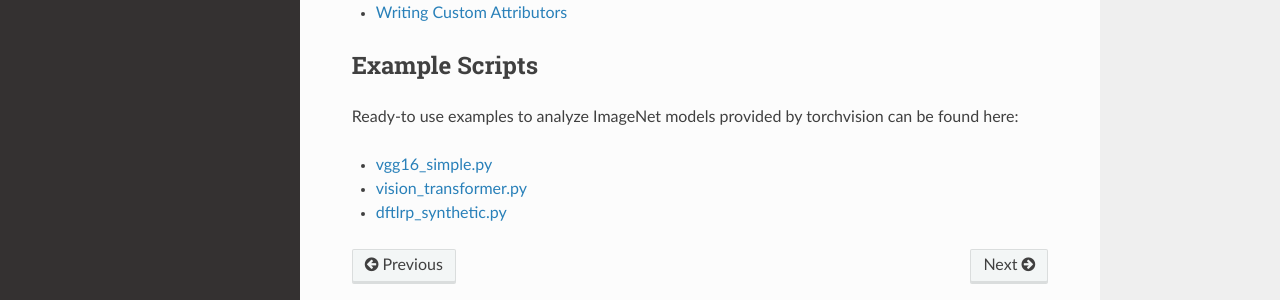
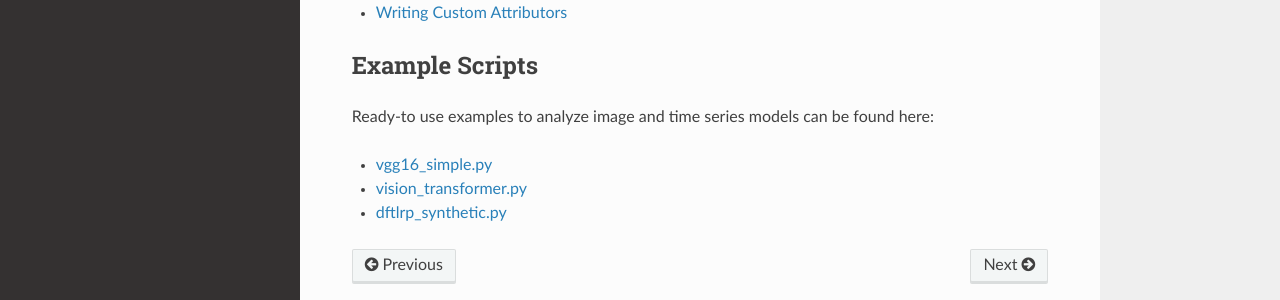
Before and after one commit to TimeXAIgroup/signxai2, a Sphinx documentation site: the page built from docs/getting-started.rst, in a window 1280 px wide and 1248 px high. Shown: the part 834-1134 px from the top of the window. Built offline with Sphinx 7.4.7 and the Read the Docs theme 3.1.0, drawn with Linux system fonts in a browser that asks for light colours.

Commit message:
release: v0.15.10

```diff
--- a/docs/getting-started.rst
+++ b/docs/getting-started.rst
@@ -43,7 +43,7 @@
 Example Scripts
 --------------
 
-Ready-to use examples to analyze ImageNet models provided by torchvision can be found here:
+Ready-to use examples to analyze image and time series models can be found here:
 
 - `vgg16_simple.py <https://github.com/TimeXAIgroup/signxai2/blob/main/examples/vgg16_simple.py>`_
 - `vision_transformer.py <https://github.com/TimeXAIgroup/signxai2/blob/main/examples/vision_transformer.py>`_
--- a/pyproject.toml
+++ b/pyproject.toml
@@ -4,7 +4,7 @@
 
 [project]
 name = "signxai2"
-version = "0.15.9"
+version = "0.15.10"
 description = "Extended variant of ZeNNit with SIGNed explanations - Unveiling relevant features by reducing bias"
 authors = [
     {name = "TimeXAIgroup", email = "jennifer.hannig@kite.thm.de"},
```
Also changed, not shown: 3 other files.
